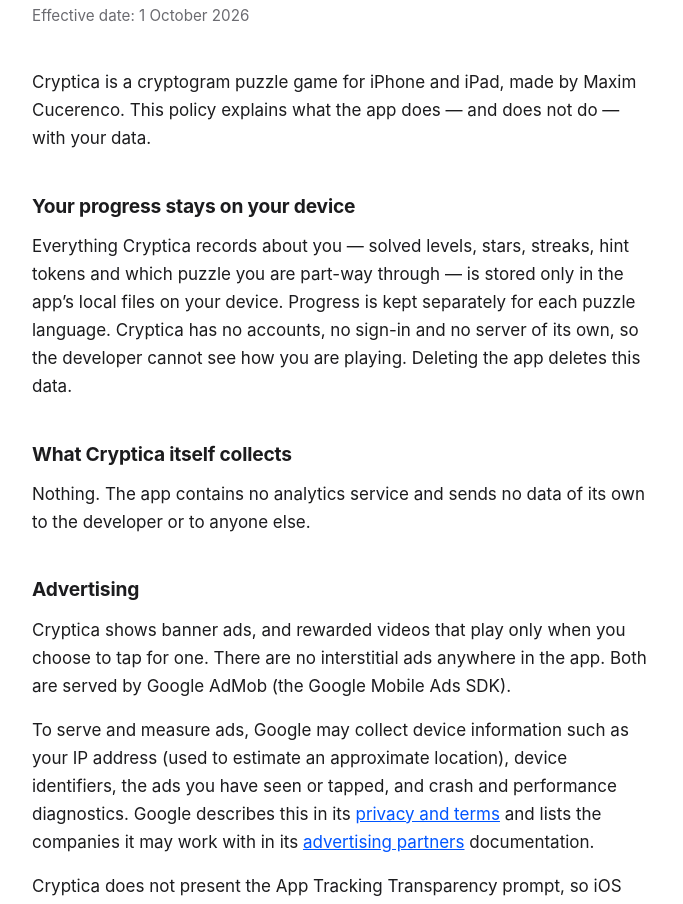
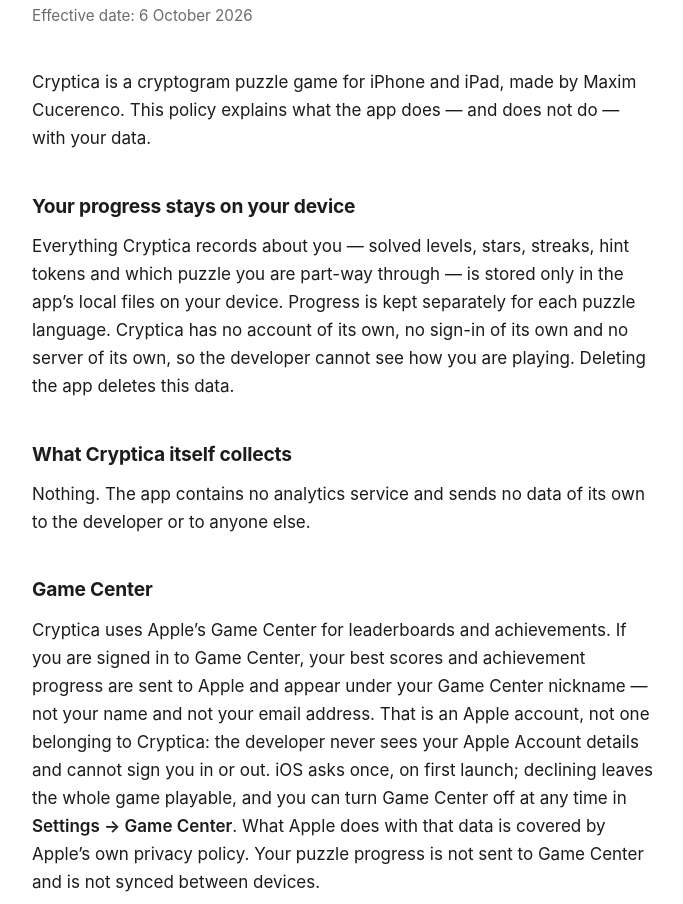
Before and after one commit to maxe34/cryptica-privacy, a plain HTML site: page index.html in a window 1280 px wide. Shown: the part 89-993 px from the top of the page, without its empty margins (296-979 px from the left). Drawn offline with Linux system fonts and the light colour scheme.

Commit message:
Correct two claims the app outgrew
The privacy policy said Cryptica has no accounts and no sign-in. Game
Center arrived since, and iOS asks the player to sign in on first launch,
so the page now says what that is, what reaches Apple, and that declining
it costs nothing.

Support said Pro unlocks every chapter immediately. It no longer does —
a chapter opens at 40% of the one before it rather than 60% — and
promising otherwise on the support page is the kind of thing a player
would be right to complain about.

```diff
--- a/index.html
+++ b/index.html
@@ -49,7 +49,7 @@
 <body>
 <main>
   <h1>Cryptica — Privacy Policy</h1>
-  <p class="date">Effective date: 1 October 2026</p>
+  <p class="date">Effective date: 6 October 2026</p>
 
   <p>Cryptica is a cryptogram puzzle game for iPhone and iPad, made by Maxim
   Cucerenco. This policy explains what the app does — and does not do — with
@@ -59,13 +59,25 @@
   <p>Everything Cryptica records about you — solved levels, stars, streaks,
   hint tokens and which puzzle you are part-way through — is stored only in the
   app’s local files on your device. Progress is kept separately for each puzzle
-  language. Cryptica has no accounts, no sign-in and no server of its own, so
-  the developer cannot see how you are playing. Deleting the app deletes this
-  data.</p>
+  language. Cryptica has no account of its own, no sign-in of its own and no
+  server of its own, so the developer cannot see how you are playing. Deleting
+  the app deletes this data.</p>
 
   <h2>What Cryptica itself collects</h2>
   <p>Nothing. The app contains no analytics service and sends no data of its
   own to the developer or to anyone else.</p>
+
+  <h2>Game Center</h2>
+  <p>Cryptica uses Apple&rsquo;s Game Center for leaderboards and achievements.
+  If you are signed in to Game Center, your best scores and achievement progress
+  are sent to Apple and appear under your Game Center nickname &mdash; not your
+  name and not your email address. That is an Apple account, not one belonging
+  to Cryptica: the developer never sees your Apple Account details and cannot
+  sign you in or out. iOS asks once, on first launch; declining leaves the whole
+  game playable, and you can turn Game Center off at any time in
+  <strong>Settings &rarr; Game Center</strong>. What Apple does with that data is
+  covered by Apple&rsquo;s own privacy policy. Your puzzle progress is not sent
+  to Game Center and is not synced between devices.</p>
 
   <h2>Advertising</h2>
   <p>Cryptica shows banner ads, and rewarded videos that play only when you
```
Also changed, not shown: support.html (+5 -3 lines).
